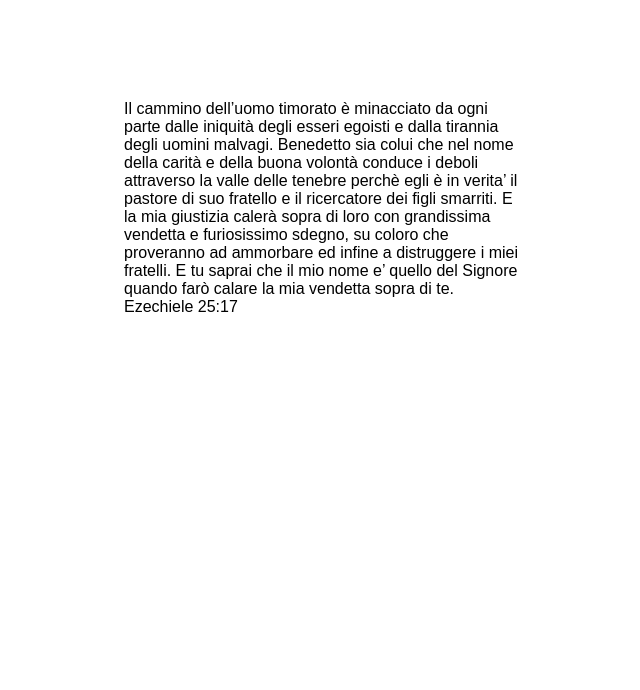
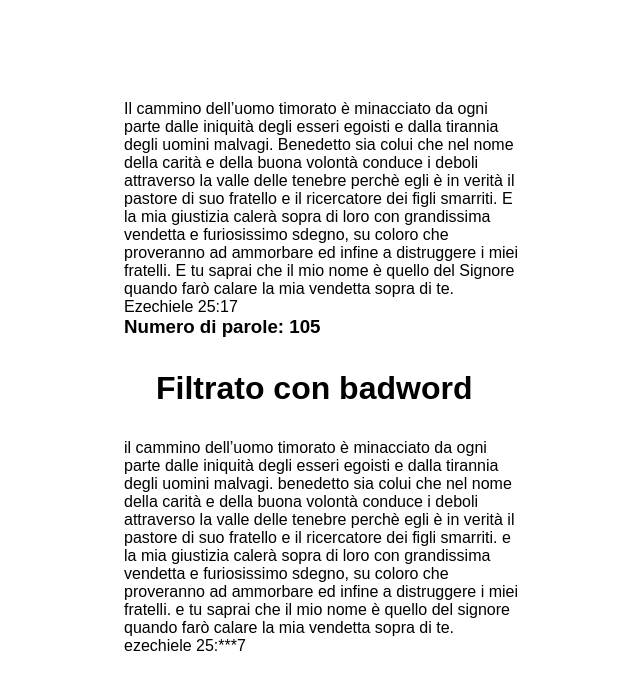
Before and after one commit to alestucci/php-badwords, a PHP site: page /?badword=1 in a window 1280 px wide. Shown: the top 690 px of the page, without its empty margins (316-956 px from the left). Run offline with PHP 8.4, Linux system fonts and the light colour scheme.

Commit message:
Completed (badword not case sensitive)

```diff
--- a/index.php
+++ b/index.php
@@ -9,11 +9,15 @@
 </head>
 <body>
     <?php
-        $paragrafo = 'Il cammino dell’uomo timorato è minacciato da ogni parte dalle iniquità degli esseri egoisti e dalla tirannia degli uomini malvagi. Benedetto sia colui che nel nome della carità e della buona volontà conduce i deboli attraverso la valle delle tenebre perchè egli è in verita’ il pastore di suo fratello e il ricercatore dei figli smarriti. E la mia giustizia calerà sopra di loro con grandissima vendetta e furiosissimo sdegno, su coloro che proveranno ad ammorbare ed infine a distruggere i miei fratelli. E tu saprai che il mio nome e’ quello del Signore quando farò calare la mia vendetta sopra di te. Ezechiele 25:17'
-        ?>
+        $paragrafo = 'Il cammino dell’uomo timorato è minacciato da ogni parte dalle iniquità degli esseri egoisti e dalla tirannia degli uomini malvagi. Benedetto sia colui che nel nome della carità e della buona volontà conduce i deboli attraverso la valle delle tenebre perchè egli è in verità il pastore di suo fratello e il ricercatore dei figli smarriti. E la mia giustizia calerà sopra di loro con grandissima vendetta e furiosissimo sdegno, su coloro che proveranno ad ammorbare ed infine a distruggere i miei fratelli. E tu saprai che il mio nome è quello del Signore quando farò calare la mia vendetta sopra di te. Ezechiele 25:17';
+
+    ?>
 
     <div class="container">
         <p><?php echo $paragrafo; ?></p>
+        <h3>Numero di parole: <?=count(explode(" ", $paragrafo))?></h3>
+        <h1>Filtrato con badword</h1>
+        <p><?php echo str_replace(mb_convert_case($_GET["badword"], MB_CASE_LOWER), "***", mb_convert_case($paragrafo, MB_CASE_LOWER)); ?></p>
     </div>
 
 </body>
--- a/style.css
+++ b/style.css
@@ -12,3 +12,7 @@ html {
     width: 400px;
     margin: 100px auto;
 }
+
+h1 {
+    margin: 1em;
+}
```
